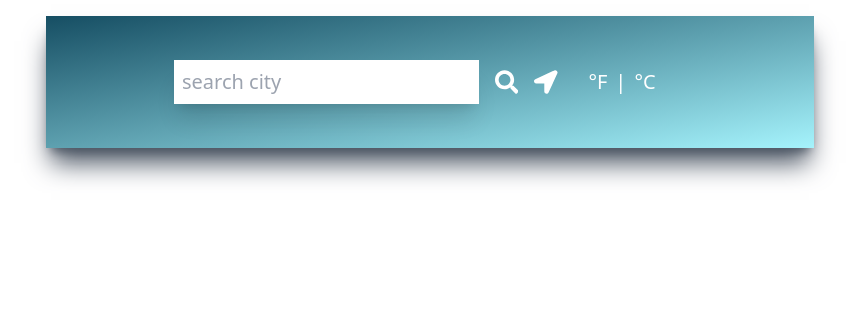
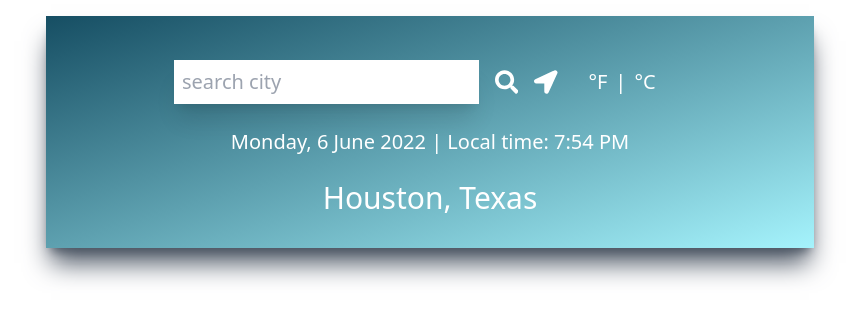
Before and after one commit to dslpz/react-weather, a React (Create React App) app in the folder my-app/: page / in a window 1280 px wide. Shown: the top 320 px of the page, without its empty margins (210-1069 px from the left). Built offline with nearby package versions, Linux system fonts and the light colour scheme.

Commit message:
adds location

```diff
--- a/my-app/src/App.js
+++ b/my-app/src/App.js
@@ -1,12 +1,16 @@
 import './App.css';
-import { FaBeer } from 'react-icons/fa';
+// import { FaBeer } from 'react-icons/fa';
 import Inputs from './components/Inputs';
+import Location from './components/Location';
 
 
 function App() {
   return (
     <div className="mx-auto max-w-screen-md bg-gradient-to-br from-cyan-900 to-cyan-200 h-fit shadow-xl shadow-gray-600 mt-4 py-5 px-32">
       <Inputs />
+
+
+      <Location />
     </div>
   );
 }
--- /dev/null
+++ b/my-app/src/components/Location.jsx
@@ -0,0 +1,19 @@
+import React from 'react'
+
+const Location = () => {
+  return (
+    <div>
+        <div className='flex justify-center my-6 items-center'>
+            <p className='text-white text-xl font-extralight'>
+                    Monday, 6 June 2022  |  Local time: 7:54 PM
+            </p>
+        </div>
+
+        <div className='my-3 items-center flex justify-center'>
+            <p className='text-white text-3xl font-medium'>Houston, Texas</p>
+        </div>
+    </div>
+  )
+}
+
+export default Location
--- a/my-app/src/index.css
+++ b/my-app/src/index.css
@@ -1,3 +1,4 @@
+
 @tailwind base;
 @tailwind components;
 @tailwind utilities;
```
Also changed, not shown: my-app/src/App.css (line endings or trailing spaces), my-app/src/components/Temp.jsx (added).
